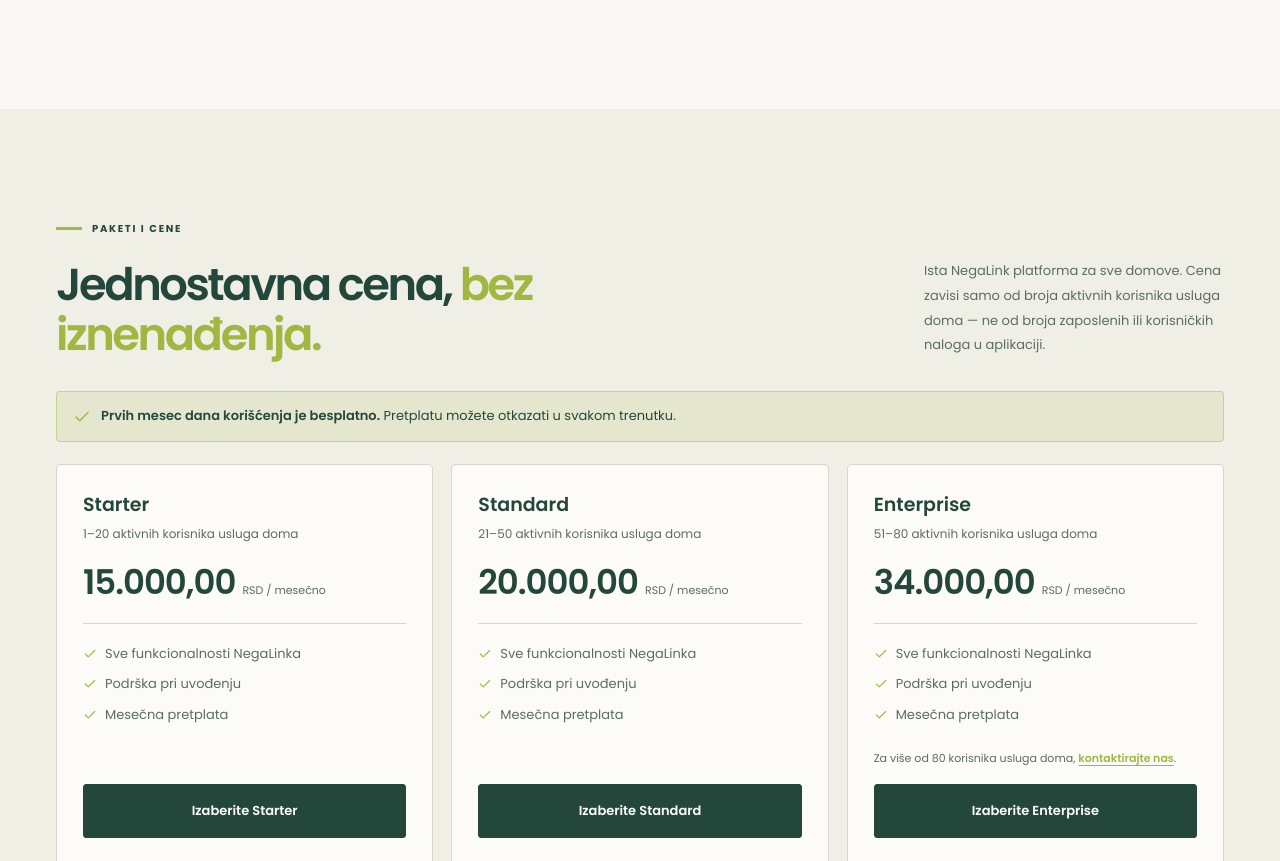
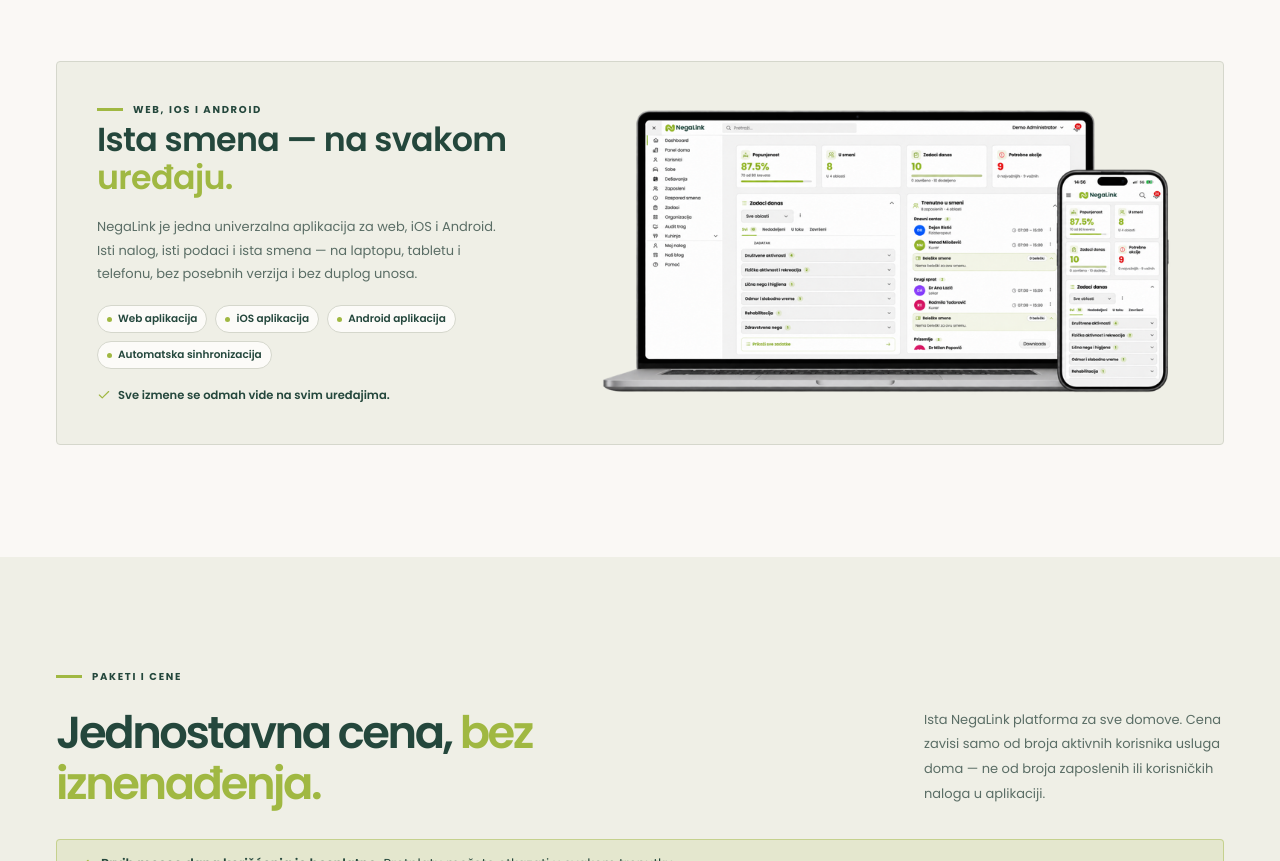
Before and after one commit to djuka6/negalink, a plain HTML site: page index.html in a window 1280 px wide. Shown: the part 3170-4031 px from the top of the page. Drawn offline with Linux system fonts and the light colour scheme.

Commit message:
Add web, iOS and Android device showcase
- Add a device mockup panel below the shift demo with the universal
  web/iOS/Android message and platform badges
- Add optimized 1400px and 800px variants of the mockup image
- Update README and bump styles cache version

```diff
--- a/css/styles.css
+++ b/css/styles.css
@@ -644,6 +644,140 @@ p {
   align-items: center;
 }
 
+/* Web / iOS / Android showcase ispod prikaza smene ----------------------- */
+.apps-showcase {
+  display: grid;
+  grid-template-columns: minmax(0, 0.82fr) minmax(0, 1.18fr);
+  gap: 7%;
+  align-items: center;
+  margin-top: 64px;
+  padding: 40px;
+  background: hsl(var(--nl-shift-bg));
+  border: 1px solid hsl(var(--nl-border));
+  border-radius: var(--nl-radius);
+}
+
+.apps-showcase__copy {
+  max-width: 480px;
+}
+
+.apps-showcase__title {
+  margin: 4px 0 0;
+  color: hsl(var(--nl-fg));
+  font-size: clamp(26px, 2.6vw, 34px);
+  font-weight: 600;
+  line-height: 1.15;
+  letter-spacing: -0.02em;
+}
+
+.apps-showcase__title em {
+  color: hsl(var(--nl-accent));
+  font-style: normal;
+}
+
+.apps-showcase__lead {
+  margin: 18px 0 0;
+  color: hsl(var(--nl-muted-fg));
+  font-size: 13px;
+  line-height: 1.8;
+}
+
+.apps-showcase__platforms {
+  display: flex;
+  flex-wrap: wrap;
+  gap: 8px;
+  margin: 20px 0 0;
+  padding: 0;
+  list-style: none;
+}
+
+.apps-showcase__platforms li {
+  display: inline-flex;
+  align-items: center;
+  gap: 6px;
+  padding: 5px 9px;
+  color: hsl(var(--nl-primary));
+  font-size: 10.5px;
+  font-weight: 600;
+  background: hsl(var(--nl-primary-fg));
+  border: 1px solid hsl(var(--nl-border));
+  border-radius: 999px;
+}
+
+.apps-showcase__platforms li::before {
+  content: '';
+  flex: 0 0 auto;
+  width: 5px;
+  height: 5px;
+  background: hsl(var(--nl-accent));
+  border-radius: 50%;
+}
+
+.apps-showcase__sync {
+  display: flex;
+  align-items: flex-start;
+  gap: 7px;
+  margin: 18px 0 0;
+  color: hsl(var(--nl-primary));
+  font-size: 11.5px;
+  font-weight: 600;
+  line-height: 1.5;
+}
+
+.apps-showcase__sync svg {
+  flex: 0 0 auto;
+  margin-top: 1px;
+  color: hsl(var(--nl-accent));
+}
+
+.apps-showcase__media {
+  min-width: 0;
+  margin: 0;
+}
+
+.apps-showcase__media img {
+  display: block;
+  width: 100%;
+  height: auto;
+}
+
+@media (max-width: 800px) {
+  .apps-showcase {
+    grid-template-columns: 1fr;
+    gap: 22px;
+    margin-top: 36px;
+    padding: 22px 18px;
+  }
+
+  .apps-showcase__copy {
+    max-width: none;
+  }
+
+  .apps-showcase__title {
+    font-size: 25px;
+  }
+
+  .apps-showcase__lead {
+    margin-top: 14px;
+    font-size: 12.5px;
+  }
+
+  .apps-showcase__platforms {
+    gap: 6px;
+    margin-top: 16px;
+  }
+
+  .apps-showcase__platforms li {
+    padding: 4px 8px;
+    font-size: 9.5px;
+  }
+
+  .apps-showcase__sync {
+    margin-top: 16px;
+    font-size: 10.5px;
+  }
+}
+
 .moments {
   border-top: 1px solid hsl(var(--nl-border));
 }
--- a/index.html
+++ b/index.html
@@ -41,7 +41,7 @@
       href="https://fonts.googleapis.com/css2?family=Poppins:wght@400;500;600;700&display=swap"
       rel="stylesheet"
     />
-    <link rel="stylesheet" href="css/styles.css?v=19" />
+    <link rel="stylesheet" href="css/styles.css?v=20" />
     <link rel="stylesheet" href="css/pricing.css?v=2" />
     <link rel="stylesheet" href="css/hero-demo.css?v=3" />
     <link rel="stylesheet" href="css/admin-demo.css?v=2" />
@@ -1781,6 +1781,51 @@
                 </div>
               </div>
             </div>
+
+            <div id="aplikacije" class="apps-showcase">
+              <div class="apps-showcase__copy">
+                <p class="eyebrow">
+                  <span aria-hidden="true"></span>
+                  Web, iOS i Android
+                </p>
+                <h3 class="apps-showcase__title">
+                  Ista smena — na svakom <em>uređaju.</em>
+                </h3>
+                <p class="apps-showcase__lead">
+                  NegaLink je jedna univerzalna aplikacija za web, iOS i Android.
+                  Isti nalog, isti podaci i ista smena — na laptopu, tabletu i
+                  telefonu, bez posebnih verzija i bez duplog unosa.
+                </p>
+                <ul class="apps-showcase__platforms" aria-label="Dostupne platforme">
+                  <li>Web aplikacija</li>
+                  <li>iOS aplikacija</li>
+                  <li>Android aplikacija</li>
+                  <li>Automatska sinhronizacija</li>
+                </ul>
+                <p class="apps-showcase__sync">
+                  <svg class="icon" width="14" height="14" aria-hidden="true">
+                    <use href="#icon-check"></use>
+                  </svg>
+                  <span>Sve izmene se odmah vide na svim uređajima.</span>
+                </p>
+              </div>
+
+              <figure class="apps-showcase__media">
+                <img
+                  src="assets/device-mockups-1400.png"
+                  srcset="
+                    assets/device-mockups-800.png  800w,
+                    assets/device-mockups-1400.png 1400w
+                  "
+                  sizes="(max-width: 800px) calc(100vw - 80px), 700px"
+                  alt="NegaLink aplikacija prikazana na laptopu i iPhone-u"
+                  width="1400"
+                  height="700"
+                  loading="lazy"
+                  decoding="async"
+                />
+              </figure>
+            </div>
           </div>
         </section>
 
```
Also changed, not shown: mogucnosti.html (+1 -1 lines), assets/device-mockups-1400.png (added), assets/device-mockups-800.png (added), 2 other files.
